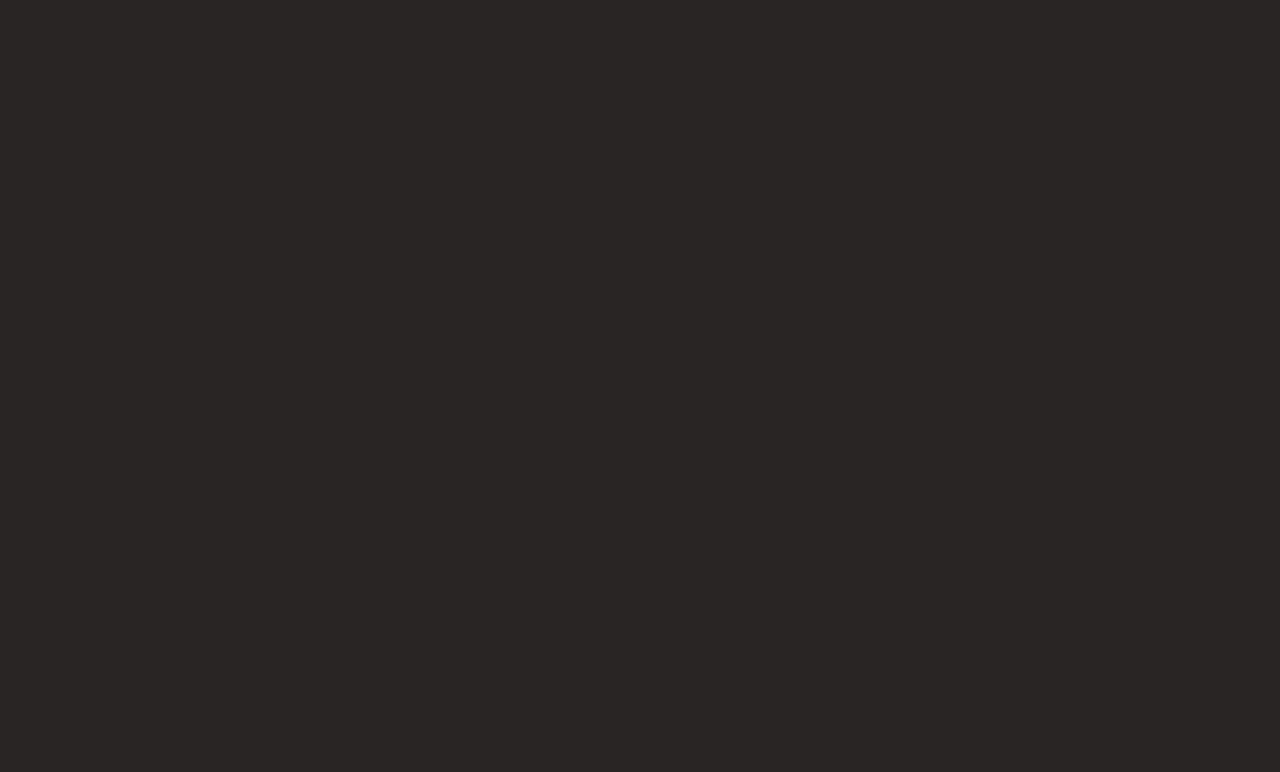
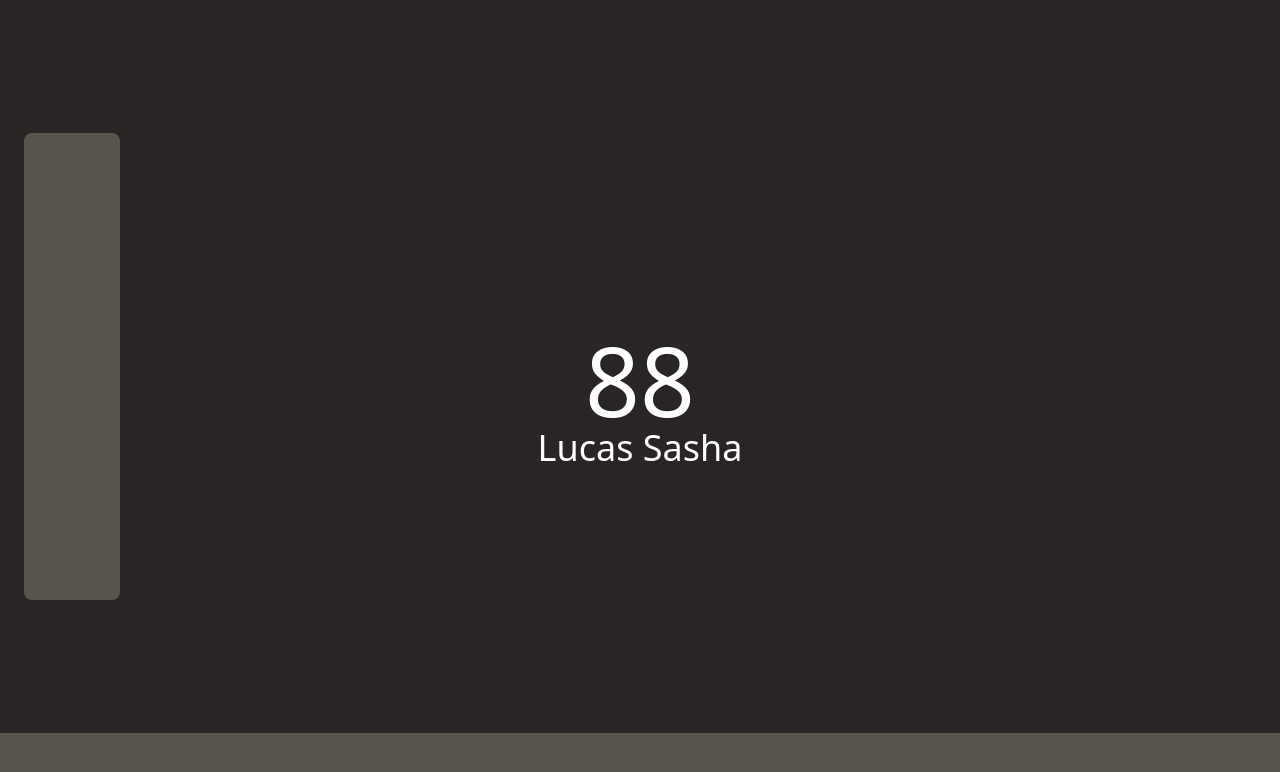
Before and after one commit to 18juba/fila_atendimento_front, a SvelteKit app: page / in a window 1280 px wide. Shown: the top 772 px of the page. Built offline with nearby package versions, Linux system fonts and the light colour scheme.

Commit message:
Planejando design da tela principal

```diff
--- a/src/lib/components/layout/Fila.svelte
+++ b/src/lib/components/layout/Fila.svelte
@@ -0,0 +1,3 @@
+<div class="absolute top-2/12 left-6 w-24 h-7/12 bg-stone-600 flex rounded-lg">
+
+</div>
--- a/src/lib/components/layout/UltimosChamados.svelte
+++ b/src/lib/components/layout/UltimosChamados.svelte
@@ -0,0 +1,3 @@
+<div class="absolute bottom-0 w-full h-1/12 bg-stone-600">
+
+</div>
--- a/src/routes/+page.svelte
+++ b/src/routes/+page.svelte
@@ -1,3 +1,7 @@
-<div class="w-screen h-screen bg-stone-800">
-
+<div class="w-screen h-screen bg-stone-800 flex justify-center items-center">
+<div class="text-center">
+    <h1 class="text-8xl text-white">88
+        <p class="text-4xl capitalize">Lucas Sasha</p>
+    </h1>
 </div>
+</div>
```
